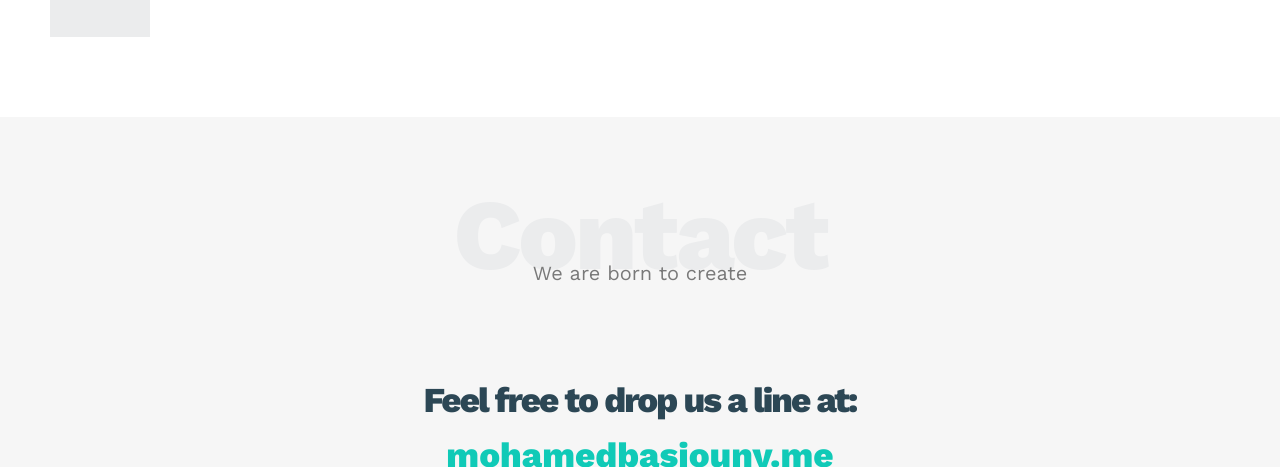
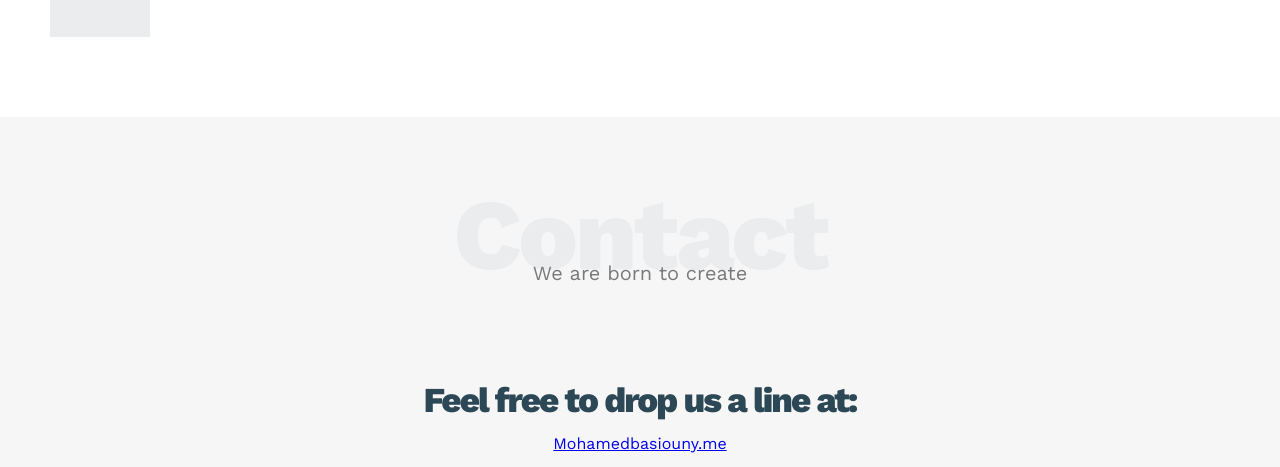
Before and after one commit to Mohammedbasiouny/HTML-CSS-Design, a plain HTML site: page index.html in a window 1280 px wide. Shown: the part 3279-3746 px from the top of the page. Drawn offline with nearby package versions, Linux system fonts and the light colour scheme.

Commit message:
Update index.html

```diff
--- a/index.html
+++ b/index.html
@@ -192,7 +192,7 @@
         <p>We are born to create</p>
         <div class="info">
           <p class="label">Feel free to drop us a line at:</p>
-          <a href="mohamedbasiouny.me" class="link">mohamedbasiouny.me</a>
+            <a href="https://http://mohamedbasiouny.me/">Mohamedbasiouny.me</a>
           <div class="social">
             Find Us On Social Networks
             <a href="https://www.linkedin.com/in/mohamedbasiounyy">
```
